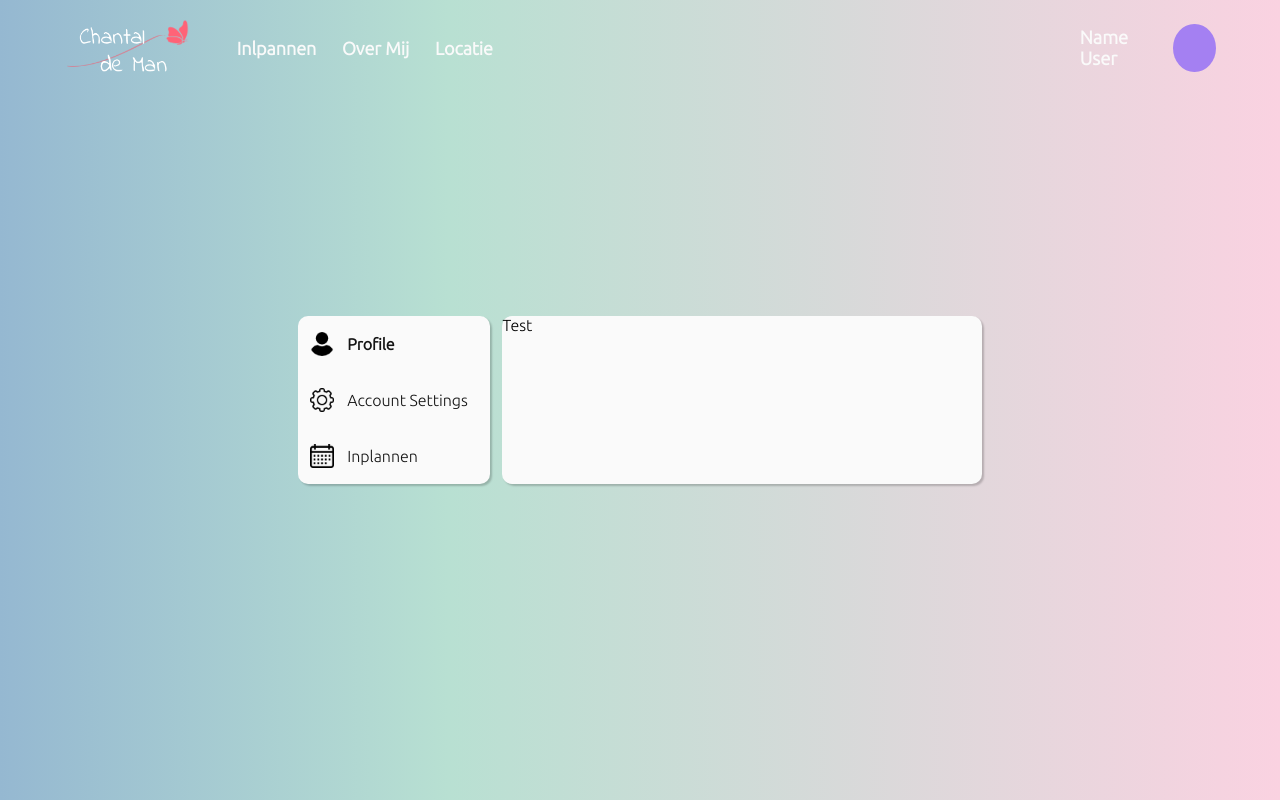
After one commit to WvDeldenHR/CLE2_2021-2022, a PHP site: page /dashboard.php in a window 1280 px wide. The commit adds this page. Run offline with PHP 8.4, Linux system fonts and the light colour scheme.

Commit message:
CLE2 - v0.1.6 CSS & HTML Update and Creation for Home & Dashboard, Layout PHP File

```diff
--- a/css/style-bs.css
+++ b/css/style-bs.css
@@ -41,6 +41,10 @@
     padding-right: 5vw;
 }
 
+.pt-2 {
+    padding-top: 2vh;
+}
+
 .pt-3 {
     padding-top: 3vh;
 }
--- a/css/style.css
+++ b/css/style.css
@@ -11,23 +11,19 @@ body {
 }
 
 :root {
-    --secondarycolor: #fafafa;
-    --accentcolor1: #c8b6ff;
-    --accentcolor1-dark: #4a3c75;
-    --accentcolor2: #e7c6ff;
-    --accentcolor2-dark: #e998eb;
+    --whitecolor: #fafafa;
+    --blackcolor: #141414;
+    --accentcolor1: #a480f2;
+    --accentcolor1-dark: #6053b0;
+    --accentcolor2: #ea9ab2;
+    --accentcolor2-dark: #e27396;
 }
 
 /*Navbar*/
 nav {
-    position: fixed;
+    position: absolute;
     width: 100vw;
     min-height: 10vh;
-    padding-top: 2vh;
-    /* background-color: var(--secondarycolor);
-    box-shadow: 5px 5px 5px 0px rgba(0,0,0,0.15);
-    -webkit-box-shadow: 5px 5px 5px 0px rgba(0,0,0,0.15);
-    -moz-box-shadow: 5px 5px 5px 0px rgba(0,0,0,0.15); */
     z-index: 10;
 }
 
@@ -38,11 +34,10 @@ nav {
 
 .navbar-img img {
     width: 10vw;
-    /* filter: invert(); */
 }
 
 .navbar-left {
-    flex: 60;
+    flex: 70;
 }
 
 .navbar-right {
@@ -58,8 +53,7 @@ nav {
 }
 
 .navbar-link1-color, .navbar-link2-color, .navbar-link3-color {
-    /* color: #141414; */
-    color: var(--secondarycolor);
+    color: var(--whitecolor);
 }
 .navbar-link1-color:hover {
     color: #259a9f;
@@ -78,32 +72,98 @@ nav {
     color: var(--accentcolor1-dark);
 }
 
+.navbar-button1 {
+    margin-right: 0.5vw;
+    border: 2px solid transparent;
+    border-radius: 10px;
+    padding: 1vh 1vw !important;
+    color: var(--accentcolor1);
+}
 
-.nla {
+.navbar-button1:hover {
+    border: 2px solid var(--accentcolor1-dark);
+    color: var(--accentcolor1-dark);
+}
+
+.navbar-button2 {
+    border: 1px solid var(--accentcolor1);
+    border-radius: 10px;
+    padding: 1vh 1vw !important;
+    background-color: var(--accentcolor1);
+    color: var(--whitecolor);
+}
+
+.navbar-button2:hover {
     border: 1px solid var(--accentcolor1-dark);
-    color: var(--accentcolor1-dark);
-    padding: 1vh 1vw !important;
-    border-radius: 10px;
+    background-color: var(--accentcolor1-dark);
+    color: var(--whitecolor);
+}
+
+.navbar-user-name {
+    padding: 0 1.1vw;
+    color: var(--whitecolor);
+    font-size: 1.15em;
+    font-weight: 600;
+    cursor: default;
+}
+
+.navbar-user-img-box {
+    border-radius: 50%;
+    width: 48px;
+    height: 48px;
+    background-color: var(--accentcolor1);
+    transition: 0.2s;
+    cursor: pointer;
+}
+
+.navbar-user-img-box:hover {
+    background-color: var(--accentcolor1-dark);
+}
+
+/* Navbar Account Dropdown */
+.dropdown {
+    display: inline-block;
+    position: relative;
+}
+
+.dropdown-content {
+    display: none;
+    flex-direction: column;
+    position: absolute;
+    margin-left: -15vw;
+    border-radius: 5px;
+    min-width: 15vw;
+    top: 4vh;
+    background-color: var(--whitecolor);
+    box-shadow: 0px 8px 16px 0px rgba(0,0,0,0.2);
+    overflow: auto;
+    z-index: 10;
+}
+
+.dropdown-content a {
+    display: flex;
+    padding: 2vh 1vw;
+    align-items: center;
+    font-size: 1em;
+    text-decoration: none;
+    color: var(--blackcolor);
+}
+
+.dropdown-line {
+    border-top: 1px solid #dadada;
+}
+
+.dropdown-content img {
+    width: 20px;
     margin-right: 1vw;
 }
 
-.nla:hover {
-    border: 1px solid var(--accentcolor2-dark);
-    color: var(--accentcolor2-dark);
+.dropdown a:hover {
+    background-color:#ebebeb;
 }
 
-.nlr {
-    border: 1px solid var(--accentcolor1-dark);
-    background-color: var(--accentcolor1-dark);
-    color: var(--secondarycolor);
-    padding: 1vh 1vw !important;
-    border-radius: 10px;
-}
-
-.nlr:hover {
-    border: 1px solid var(--accentcolor2-dark);
-    background-color: var(--accentcolor2-dark);
-    color: var(--secondarycolor);
+.show {
+    display: block;
 }
 
 /*Login en Register*/
@@ -112,7 +172,7 @@ nav {
     border-radius: 7.5px;
     padding: 1vh 2vw;
     width: 27.5vw;
-    background-color: var(--secondarycolor);
+    background-color: var(--whitecolor);
     box-shadow: 5px 5px 5px 0px rgba(0,0,0,0.15);
     -webkit-box-shadow: 5px 5px 5px 0px rgba(0,0,0,0.15);
     -moz-box-shadow: 5px 5px 5px 0px rgba(0,0,0,0.15);
@@ -139,7 +199,7 @@ nav {
     border: none;
     border-bottom: 1px solid var(--accentcolor1);
     padding: 1vh 1vw;
-    background-color: var(--secondarycolor)
+    background-color: var(--whitecolor)
 }
 
 .lr-select {
@@ -149,7 +209,7 @@ nav {
     border-bottom: 1px solid var(--accentcolor1);
     padding: 1vh 1vw;
     height: fit-content;
-    background-color: var(--secondarycolor);
+    background-color: var(--whitecolor);
 }
 
 .lr-button {
@@ -189,7 +249,7 @@ nav {
     position: absolute;
     width: 100%;
     height: 100vh;
-    background-color: var(--secondarycolor);
+    background-color: var(--whitecolor);
     -webkit-clip-path: polygon(0% 15%, 0% 100%, 100% 100%);
     clip-path: polygon(0% 15%, 0% 100%, 100% 100%);
     box-shadow: 9px -11px 5px 0px rgba(0,0,0,0.75);
@@ -211,3 +271,58 @@ nav {
     -moz-box-shadow: 9px 8px 5px 0px rgba(0,0,0,0.75);
     z-index: 3;
 }
+
+/*Dashboard*/
+.dashboard-box {
+    /* background-color: var(--whitecolor);
+    box-shadow: 5px 5px 5px 0px rgba(0,0,0,0.2);
+    -webkit-box-shadow: 5px 5px 5px 0px rgba(0,0,0,0.2);
+    -moz-box-shadow: 5px 5px 5px 0px rgba(0,0,0,0.2); */
+}
+
+.dashboard-link-list {
+    margin-right: 1vw;
+    border-radius: 10px;
+    width: 15vw;
+    background-color: var(--whitecolor);
+    box-shadow: 2px 2px 2px 0px rgba(0,0,0,0.2);
+    -webkit-box-shadow: 2px 2px 2px 0px rgba(0,0,0,0.2);
+    -moz-box-shadow: 2px 2px 2px 0px rgba(0,0,0,0.2);
+}
+
+.dashboard-box h1 {
+    border-bottom: 1px solid #dadada;
+    padding: 2vh 1vw;
+    font-size: 1.2em;
+}
+
+.dashboard-link-list a {
+    display: flex;
+    padding: 2vh 1vw;
+    align-items: center;
+    font-size: 1em;
+    color: var(--blackcolor);
+    text-decoration: none;
+}
+
+.dashboard-link-list a:hover {
+    background-color: #ebebeb;
+}
+
+.dashboard-link-list img {
+    margin-right: 1vw;
+    width: 24px;
+}
+
+.dashboard-link-selected {
+    font-weight: 600;
+}
+
+.dashboard-content {
+    border-radius: 10px;
+    width: 37.5vw;
+    background-color: var(--whitecolor);
+    box-shadow: 2px 2px 2px 0px rgba(0,0,0,0.2);
+    -webkit-box-shadow: 2px 2px 2px 0px rgba(0,0,0,0.2);
+    -moz-box-shadow: 2px 2px 2px 0px rgba(0,0,0,0.2);
+}
--- /dev/null
+++ b/dashboard.php
@@ -0,0 +1,63 @@
+<!DOCTYPE html>
+<html lang="en">
+    <head>
+        <meta charset="UTF-8">
+        <meta http-equiv="X-UA-Compatible" content="IE=edge">
+        <meta name="viewport" content="width=device-width, initial-scale=1.0">
+        <title>Chantal de Man - Dashboard</title>
+        <link rel="preconnect" href="https://fonts.googleapis.com">
+        <link rel="preconnect" href="https://fonts.gstatic.com" crossorigin>
+        <link href="https://fonts.googleapis.com/css2?family=Ubuntu:wght@300&display=swap" rel="stylesheet">
+        <link rel="shortcut icon" type="image/x-icon" href="images/icons/cdm_icon.png">
+        <!--    Main CSS    -->
+            <link rel="stylesheet" href="css/style.css">
+        <!--   Bootstrap Like CSS -->
+            <link rel="stylesheet" href="css/style-bs.css">
+    </head>
+
+    <body>
+        <!--  Navbar -->
+        <nav class="d-flex pt-2">
+            <div class="align-items-center d-flex navbar-img">
+                <a href="index.php"><img src="images/cdm_logo.png"></a>
+            </div>
+
+            <div class="align-items-center d-flex navbar-links navbar-left">
+                <a class="navbar-link1-color" href="inplannen.php">Inlpannen</a>
+                <a class="navbar-link2-color" href="over-mij.php">Over Mij</a>
+                <a class="navbar-link3-color" href="locatie.php">Locatie</a>
+            </div>
+
+            <div class="align-items-center d-flex pr-5 navbar-links navbar-right">
+                <!-- <a class="navbar-link4-color navbar-button1" href="login.php">Aanmelden</a>
+                <a class="navbar-link4-color navbar-button2" href="register.php">Registreer</a> -->
+
+                <span class="navbar-user-name">Name User</span>
+                <span class="d-flex navbar-user-img-box dropbtn " onclick="myFunction()"></span>
+
+                <div class="dropdown">
+                    <div id="myDropdown" class="dropdown-content">
+                        <a href="dashboard.php"><img src="images/icons/user.png">Profile</a>
+                        <a href="account.php"><img src="images/icons/settings.png">Account Settings</a>
+                        <a href="inplannen.php"><img src="images/icons/planning.png">Inplannen</a>
+                        <a class="dropdown-line" href="logout.php"><img src="images/icons/logout.png">Uitloggen</a>
+                    </div>
+                </div>
+            </div>
+        </nav>
+
+        <div class="align-items-center d-flex h-100 justify-content-center">
+            <div class="d-flex dashboard-box">
+                <div class="d-flex flex-direction-column dashboard-link-list">
+                    <a class="dashboard-link-selected" href="dashboard.php"><img src="images/icons/user.png">Profile</a>
+                    <a href="account.php"><img src="images/icons/settings.png">Account Settings</a>
+                    <a href="inplannen.php"><img src="images/icons/planning.png">Inplannen</a>
+                </div>
+
+                <div class="dashboard-content">
+                    <p>Test</p>
+                </div>
+            </div>
+        </div>
+    </body>
+</html>
--- a/login.php
+++ b/login.php
@@ -5,10 +5,10 @@
         <meta http-equiv="X-UA-Compatible" content="IE=edge">
         <meta name="viewport" content="width=device-width, initial-scale=1.0">
         <title>Chantal de Man - Aanmelden</title>
-
         <link rel="preconnect" href="https://fonts.googleapis.com">
         <link rel="preconnect" href="https://fonts.gstatic.com" crossorigin>
         <link href="https://fonts.googleapis.com/css2?family=Ubuntu:wght@300&display=swap" rel="stylesheet">
+        <link rel="shortcut icon" type="image/x-icon" href="images/cdm_icon.png">
         <!--    Main CSS    -->
             <link rel="stylesheet" href="css/style.css">
         <!--   Bootstrap Like CSS -->
--- a/register.php
+++ b/register.php
@@ -9,6 +9,7 @@
         <link rel="preconnect" href="https://fonts.googleapis.com">
         <link rel="preconnect" href="https://fonts.gstatic.com" crossorigin>
         <link href="https://fonts.googleapis.com/css2?family=Ubuntu:wght@300&display=swap" rel="stylesheet">
+        <link rel="shortcut icon" type="image/x-icon" href="images/cdm_icon.png">
         <!--    Main CSS    -->
             <link rel="stylesheet" href="css/style.css">
         <!--   Bootstrap Like CSS -->
```
Also changed, not shown: account.php (added, +84 -0 lines), index.php (+25 -40 lines), inplannen.php (+12 -1 lines), js/main.js (+19 -0 lines), layout_header.php (added, +47 -0 lines), images/background1.jpg (deleted), images/background2.jpg (deleted), images/background3.jpg (deleted), images/cdm_background.jpg (renamed from images/cdm-background.jpg), images/icons/cdm_icon.png (renamed from images/cdm_icon.png), images/icons/logout.png (added), images/icons/planning.png (added), images/icons/settings.png (added), images/icons/user.png (added), 1 more files.
